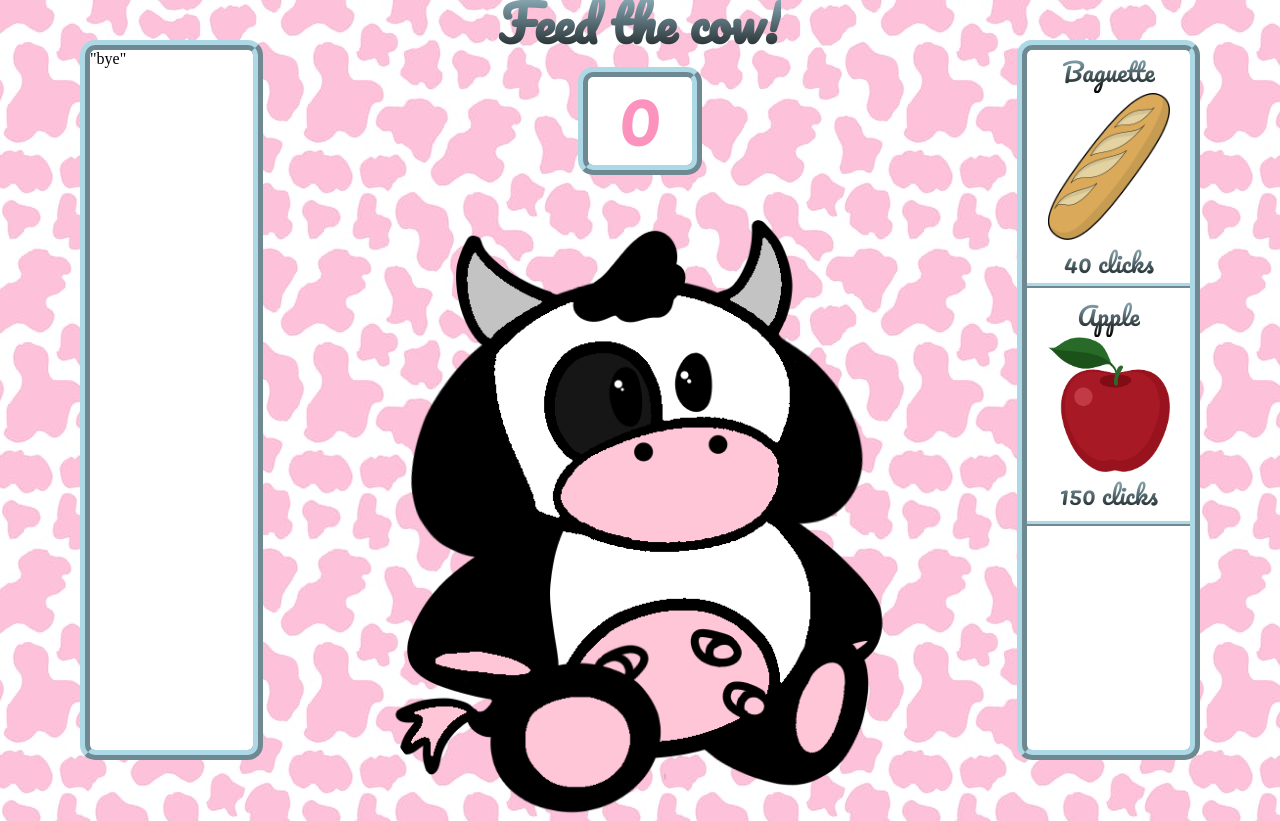
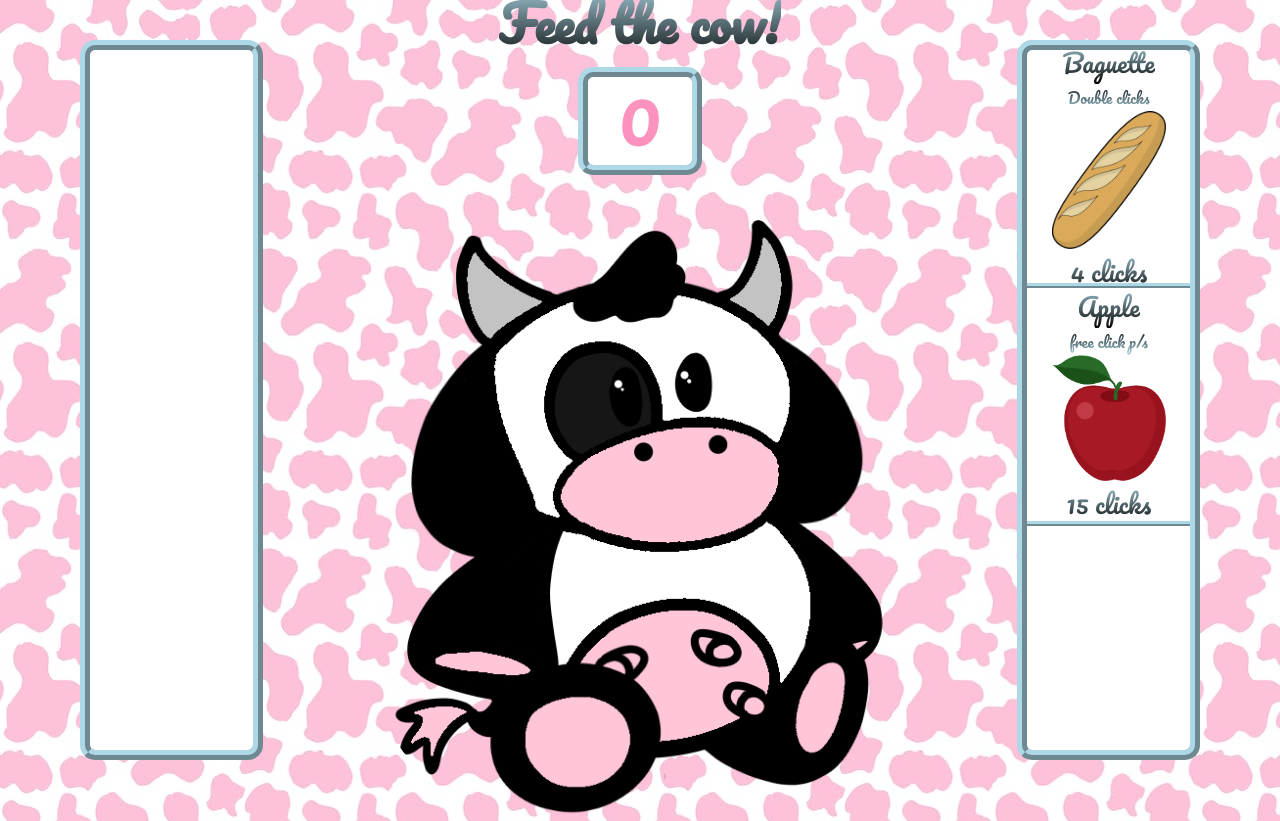
Before and after one commit to DaniqueW/Learning, a plain HTML site: page cow_clicker/index.html in a window 1280 px wide. Drawn offline with Linux system fonts and the light colour scheme.

Commit message:
made the shop

```diff
--- a/cow_clicker/index.html
+++ b/cow_clicker/index.html
@@ -12,7 +12,7 @@
   <body>
     <div class="pink_box">
       <div id="purchased" class="blue_border">
-        "bye"
+        <!-- Purchased Products -->
       </div>
       <main>
         <h1 id="title">Feed the cow!</h1>
--- a/cow_clicker/script.js
+++ b/cow_clicker/script.js
@@ -1,21 +1,22 @@
-var clicker = document.getElementById("cow")
-var cow_counter = localStorage.getItem("cow_counter") ? localStorage.getItem("cow_counter")*1 : 0
-var shop_items = [
+let clicker = document.getElementById("cow")
+let cow_counter = localStorage.getItem("cow_counter") ? localStorage.getItem("cow_counter")*1 : 0
+let shop_items = [
     {
         name: "Baguette",
+        effect: "Double clicks",
         image: "./images/shop_items/baguette.png",
-        price: 40
+        price: 4
     },
     {
         name: "Apple",
+        effect: "free click p/s",
         image: "./images/shop_items/apple.png",
-        price: 150
+        price: 15
     }
 ]
 
-var cow_counter_text = document.getElementById("counter")
+let cow_counter_text = document.getElementById("counter")
 cow_counter_text.innerText = cow_counter
-
 
 function add_cow(amount) {
     cow_counter+=amount
@@ -29,17 +30,31 @@ clicker.addEventListener('click', () => add_cow(1))
 shop_items.forEach(create_product_element)
 
 function create_product_element(product) {
-    var wrapper = document.createElement("div")
-    var para = document.createElement("p")
-    var pic = document.createElement("img")
-    var price = document.createElement("p")
+    let wrapper = document.createElement("div")
+    let para = document.createElement("p")
+    let magic = document.createElement("p")
+    magic.classList.add('effect')
+    let pic = document.createElement("img")
+    let price = document.createElement("p")
     wrapper.classList.add("product")
     para.innerText = product.name
+    magic.innerText = product.effect
     pic.src = product.image
     pic.alt = product.name
     price.innerText = product.price + " clicks"
-    var element = document.getElementById("shop")
-    wrapper.append(para, pic, price)
+    let element = document.getElementById("shop")
+    let purchased_element = document.getElementById("purchased")
+    wrapper.append(para, magic, pic, price)
+
+    wrapper.addEventListener('click', function purchase() {
+        if(cow_counter>=product.price){
+            add_cow(-product.price)
+            purchased_element.appendChild(wrapper)
+            wrapper.removeEventListener('click', purchase)
+        }else {
+            alert("Not enough clicks :(")
+        }
+    })
+
     element.appendChild(wrapper)
-    console.log(product)
 }
--- a/cow_clicker/style.css
+++ b/cow_clicker/style.css
@@ -78,10 +78,16 @@ main {
     flex-direction: column;
     justify-content: center;
     align-items: center;
+    cursor: pointer;
 }
 
-.product img {
-    width: 75%;
+ .product img {
+    width: 70%;
+    transition: 0.3s;
+}
+
+#shop .product img:hover {
+    transform: scale(1.1);
 }
 
 .product p {
@@ -92,3 +98,12 @@ main {
     background-clip: text;
     -webkit-text-fill-color: transparent;
 }
+.product .effect {
+    font-family: "Pacifico", cursive;
+    font-size: 15px;
+    background-image: linear-gradient(180deg, black, lightblue);
+    -webkit-background-clip: text;
+    background-clip: text;
+    -webkit-text-fill-color: transparent;
+}
+}
```
